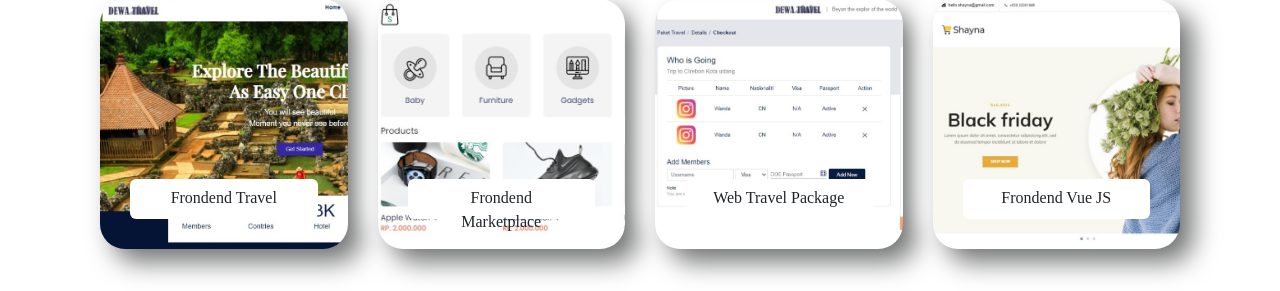
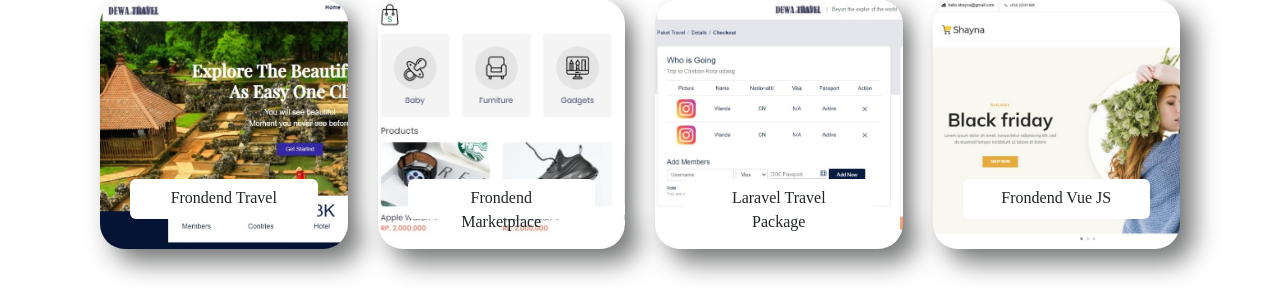
Before and after one commit to wanda101/portofolioku, a plain HTML site: page index.html in a window 1280 px wide. Shown: the part 1502-1793 px from the top of the page. Drawn offline with nearby package versions, Linux system fonts and the light colour scheme; a web font is replaced by a local one.

Commit message:
revisi travel package

```diff
--- a/index.html
+++ b/index.html
@@ -141,8 +141,8 @@
               <div class="col-sm-6 col-md-4 col-lg-3">
                 <div class="card-isi text-center d-flex flex-column" style="background-image: url('assets/img/g2.jpeg');">
                   <div class="tombol-isi mt-auto">
-                    <a href="dewa01.com" class="btn btn-tombol px-4">
-                      Web Travel Package
+                    <a href="http://dewa01.com/" target="_blank" class="btn btn-tombol px-4">
+                      Laravel Travel Package
                     </a>
                   </div>
                 </div>
```
